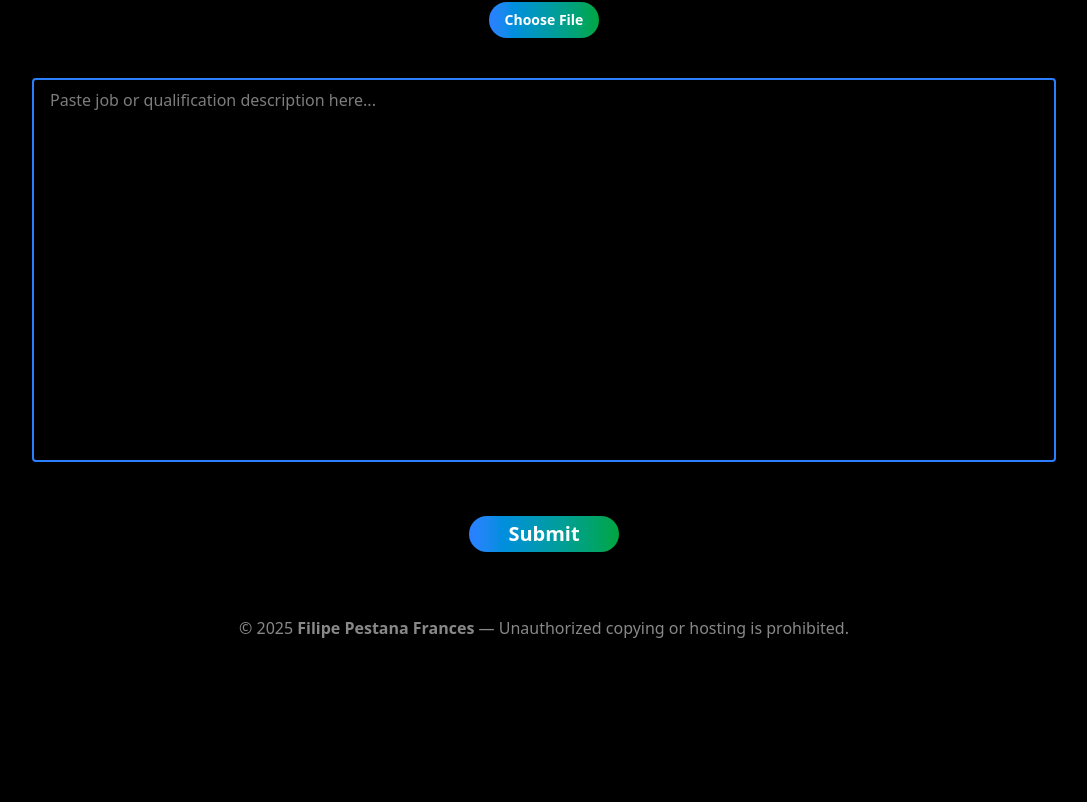
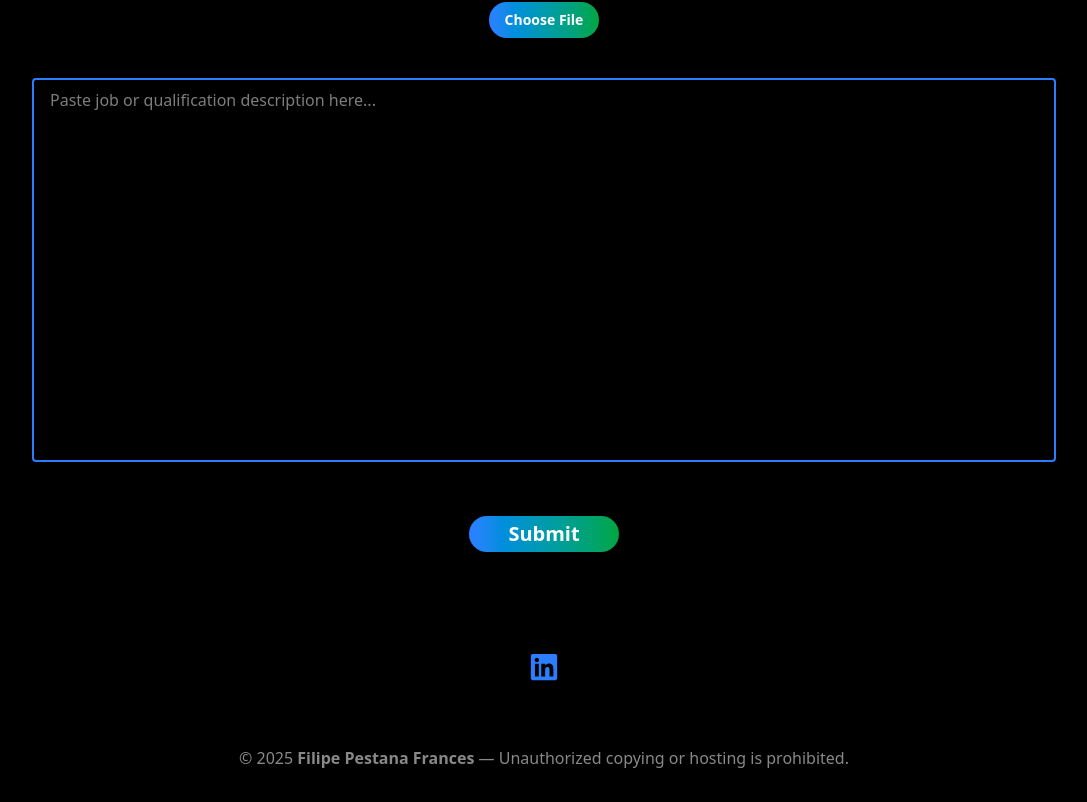
Before and after one commit to fpfrances/ScannerATS, a React (Vite) app: page / in a window 1280 px wide. Shown: the part 666-1468 px from the top of the page, without its empty margins (96-1183 px from the left). Before the commit the page ends 1338 px from the top, so only its background shows below. Built offline with nearby package versions, Linux system fonts and the light colour scheme.

Commit message:
Added some copyrights

```diff
--- a/package.json
+++ b/package.json
@@ -16,6 +16,7 @@
     "@tailwindcss/vite": "^4.1.3",
     "react": "^19.0.0",
     "react-dom": "^19.0.0",
+    "react-icons": "^5.5.0",
     "tailwindcss": "^4.1.3"
   },
   "devDependencies": {
--- a/src/components/sections/Home.jsx
+++ b/src/components/sections/Home.jsx
@@ -1,5 +1,5 @@
 import { useState, useRef } from 'react';
-
+import { FaLinkedin, FaGithub } from 'react-icons/fa';
 export const Home = ({ handleSubmit, result, setResult }) => {
   const [fileName, setFileName] = useState(null);
   const inputRef = useRef();
@@ -156,6 +156,11 @@ export const Home = ({ handleSubmit, result, setResult }) => {
           </p>
         </div>
       )}
+      <div className="mt-25 flex justify-center items-center gap-5">
+        <a href="https://www.linkedin.com/in/filipefrances/" target="_blank">
+        <FaLinkedin className="text-3xl text-blue-500 hover:text-blue-600 transition" />
+        </a>
+      </div>
     </section>
   );
 };
```
Also changed, not shown: 1 other file (tests, documents, lock files or other folders).
